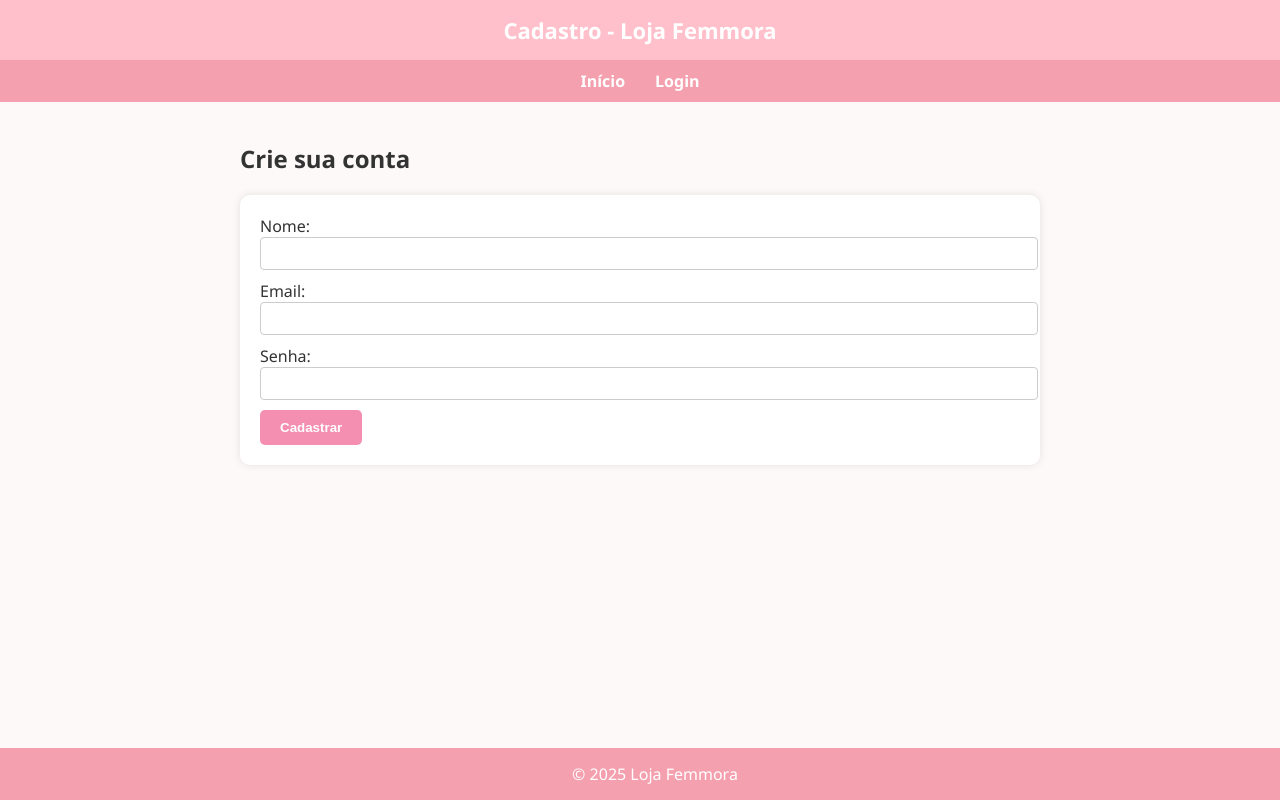
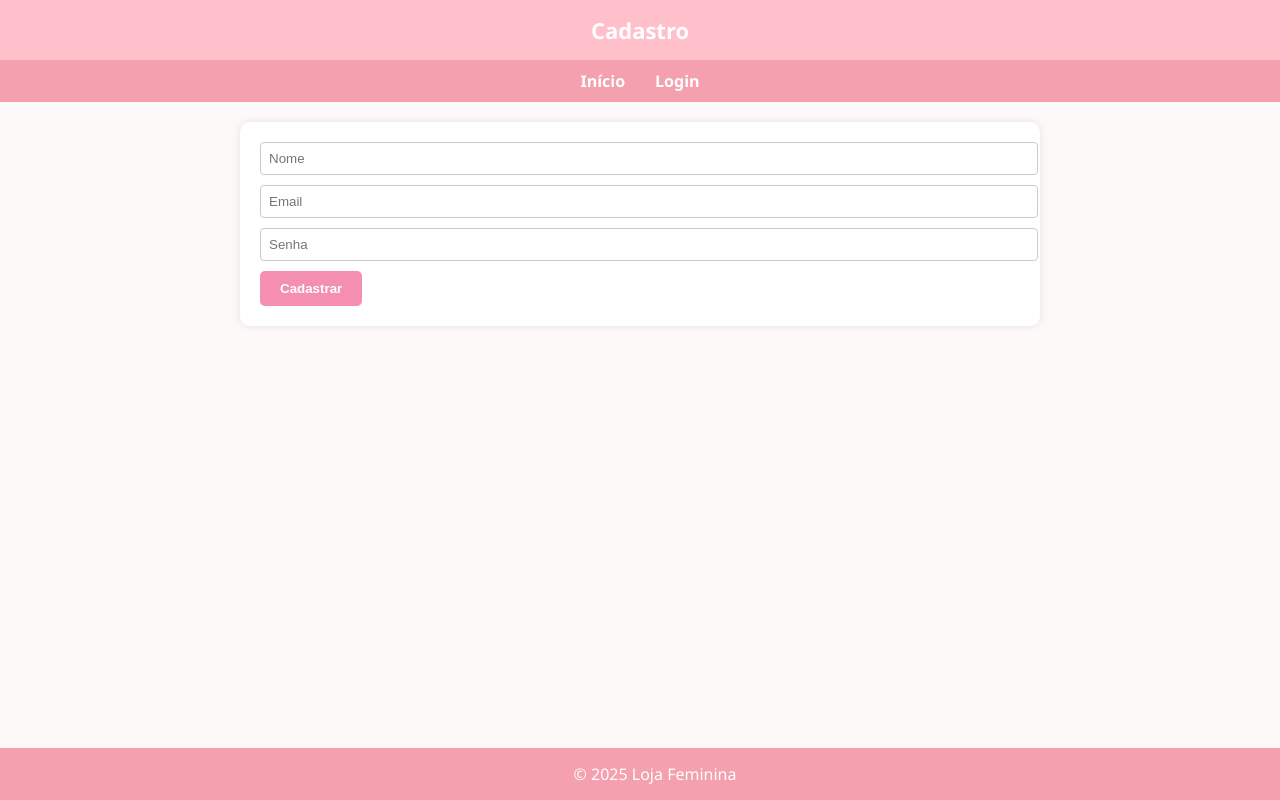
Before and after one commit to gordaohackker/loja-pro-de-roupas, a Flask app: page /cadastro in a window 1280 px wide. Run offline with Flask 3, Linux system fonts and the light colour scheme.

Commit message:
Add files via upload

```diff
--- a/templates/cadastro.html
+++ b/templates/cadastro.html
@@ -1,8 +1 @@
-<!DOCTYPE html>
-<html><head><title>Cadastro</title><link rel="stylesheet" href="/static/css/style.css"></head>
-<body><header>Cadastro - Loja Femmora</header><nav><a href="/">Início</a><a href="/login">Login</a></nav>
-<main><h2>Crie sua conta</h2>{% if erro %}<p style="color:red">{{ erro }}</p>{% endif %}
-<form method="POST"><label>Nome:</label><input type="text" name="nome" required>
-<label>Email:</label><input type="email" name="email" required>
-<label>Senha:</label><input type="password" name="senha" required>
-<button type="submit">Cadastrar</button></form></main><footer>&copy; 2025 Loja Femmora</footer></body></html>
+<!DOCTYPE html><html><head><title>Cadastro</title><link rel="stylesheet" href="/static/css/style.css"></head><body><header>Cadastro</header><nav><a href="/">Início</a><a href="/login">Login</a></nav><main><form method="POST">{% if erro %}<p style="color:red">{{ erro }}</p>{% endif %}<input type="text" name="nome" placeholder="Nome" required><input type="email" name="email" placeholder="Email" required><input type="password" name="senha" placeholder="Senha" required><button type="submit">Cadastrar</button></form></main><footer>&copy; 2025 Loja Feminina</footer></body></html>
--- a/templates/index.html
+++ b/templates/index.html
@@ -1,5 +1 @@
-<!DOCTYPE html>
-<html><head><title>Loja Femmora</title><link rel="stylesheet" href="/static/css/style.css"></head>
-<body><header>Loja Femmora</header><nav><a href="/login">Login</a><a href="/cadastro">Cadastro</a></nav>
-<main><h1>Bem-vinda à nossa loja!</h1><p>Confira nossos produtos e promoções.</p></main>
-<footer>&copy; 2025 Loja Femmora</footer></body></html>
+<!DOCTYPE html><html><head><title>Loja</title><link rel="stylesheet" href="/static/css/style.css"></head><body><header>Loja Feminina</header><nav><a href="/login">Login</a><a href="/cadastro">Cadastro</a></nav><main><h1>Bem-vinda à nossa loja!</h1></main><footer>&copy; 2025 Loja Feminina</footer></body></html>
--- a/templates/loja.html
+++ b/templates/loja.html
@@ -1,4 +1 @@
-<!DOCTYPE html>
-<html><head><title>Loja</title><link rel="stylesheet" href="/static/css/style.css"></head>
-<body><header>Loja Femmora</header><nav><a href="/logout">Sair</a></nav>
-<main><h2>Bem-vinda, {{ nome }}!<br><p><h1>caso você tenha vindo para a seleção de modelos,boa sorte.</h1></p></h2><p>sorteio das escolhidas dia 16/06!! <br> Produtos em breve...</p></main><footer>&copy; 2025 Loja Femmora</footer></body></html>
+<!DOCTYPE html><html><head><title>Loja</title><link rel="stylesheet" href="/static/css/style.css"></head><body><header>Bem-vinda</header><nav><a href="/logout">Sair</a></nav><main><h2>Olá, {{ nome }}!</h2></main><footer>&copy; 2025 Loja Feminina</footer></body></html>
```
Also changed, not shown: templates/admin.html (+6 -5 lines), templates/login.html (+1 -7 lines).
